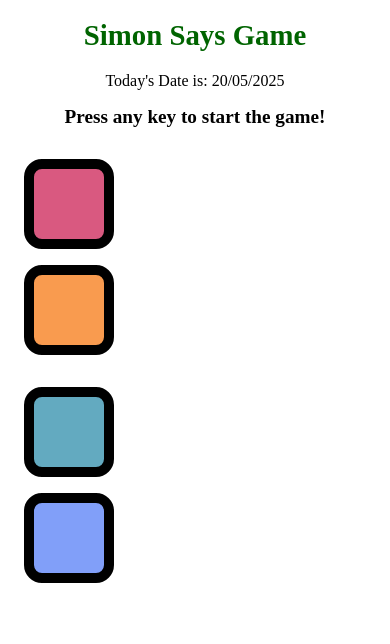
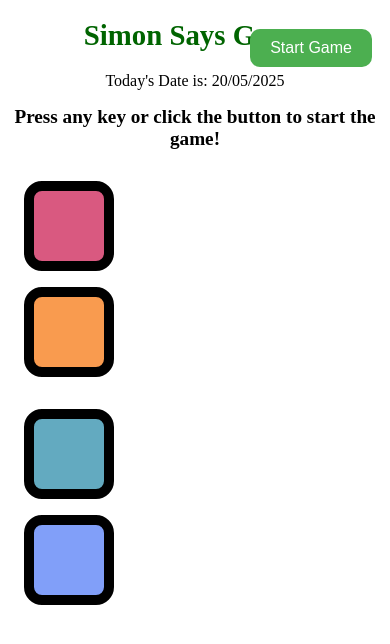
Before and after one commit to anandyadav1/simonsaysgame, a plain HTML site: page index.html in a window 390 px wide. Drawn offline with Linux system fonts and the light colour scheme.

Commit message:
use for both mobile and desktop

```diff
--- a/app.js
+++ b/app.js
@@ -102,8 +102,6 @@
 // }
 
 
-
-// JavaScript to format the date as DD/MM/YYYY
 const currentDate = new Date();
 const day = String(currentDate.getDate()).padStart(2, '0'); // Add leading zero
 const month = String(currentDate.getMonth() + 1).padStart(2, '0'); // Months are 0-indexed
@@ -121,11 +119,20 @@ let level = 0;
 
 let h2 = document.querySelector("h2");
 
+// Start the game on keypress (for desktop)
 document.addEventListener("keypress", function () {
     if (started == false) {
         console.log("Game is start");
         started = true;
+        levelUp();
+    }
+});
 
+// Add start button event listener (for mobile)
+document.getElementById("start-btn").addEventListener("click", function () {
+    if (!started) {
+        console.log("Game is start");
+        started = true;
         levelUp();
     }
 });
--- a/index.html
+++ b/index.html
@@ -1,5 +1,5 @@
 
-<!DOCTYPE html>
+ <!DOCTYPE html>
 <html lang="en">
 
 <head>
@@ -12,7 +12,11 @@
 <body>
     <h1>Simon Says Game</h1>
     <p>Today's Date is: <span id="current-date"></span></p>
-    <h2>Press any key to start the game!</h2>
+    <h2>Press any key or click the button to start the game!</h2>
+
+    <!-- Start Button for mobile users -->
+    <button id="start-btn" class="start-btn">Start Game</button>
+
     <div class="btn-container">
         <div class="line-one">
             <div class="btn red" type="button" id="red"></div>
@@ -23,6 +27,7 @@
             <div class="btn purple" type="button" id="purple"></div>
         </div>
     </div>
+
     <script src="app.js"></script>
 </body>
 
--- a/style.css
+++ b/style.css
@@ -1,8 +1,11 @@
+
 body {
     text-align: center;
+    position: relative;
 }
-h1{
-    color:darkgreen;
+
+h1 {
+    color: darkgreen;
 }
 
 .btn {
@@ -42,73 +45,23 @@ h1{
     background-color: green;
 }
 
-
-
-
-/* General styles */
-/* body {
-    text-align: center;
-    font-family: Arial, sans-serif;
+.start-btn {
+    position: absolute;
+    top: 20px;
+    right: 20px;
+    padding: 10px 20px;
+    font-size: 1.2rem;
+    background-color: #4caf50;
+    color: white;
+    border: none;
+    border-radius: 10px;
+    cursor: pointer;
 }
 
-h1 {
-    font-size: 2em;
+.start-btn:hover {
+    background-color: #45a049;
 }
 
-h2 {
-    font-size: 1.5em;
-    margin-top: 20px;
-}
-
-.btn-container {
-    display: flex;
-    flex-direction: column;
-    justify-content: center;
-    align-items: center;
-    margin-top: 30px;
-}
-
-.line-one, .line-two {
-    display: flex;
-    justify-content: center;
-    margin: 10px;
-}
-
-.btn {
-    width: 100px;
-    height: 100px;
-    margin: 10px;
-    border-radius: 50%;
-    opacity: 0.7;
-    cursor: pointer;
-    transition: opacity 0.3s;
-}
-
-.red {
-    background-color: red;
-}
-
-.yellow {
-    background-color: yellow;
-}
-
-.green {
-    background-color: green;
-}
-
-.purple {
-    background-color: purple;
-}
-
-.flash {
-    opacity: 1 !important;
-}
-
-.userflash {
-    opacity: 0.5;
-} */
-
-/* Responsive layout for mobile devices */
 @media (max-width: 600px) {
     .btn-container {
         flex-direction: column;
@@ -130,6 +83,12 @@ h2 {
     h2 {
         font-size: 1.2em;
     }
+
+    .start-btn {
+        top: 10px;
+        right: 10px;
+        font-size: 1rem;
+    }
 }
 
 @media (max-width: 400px) {
```
